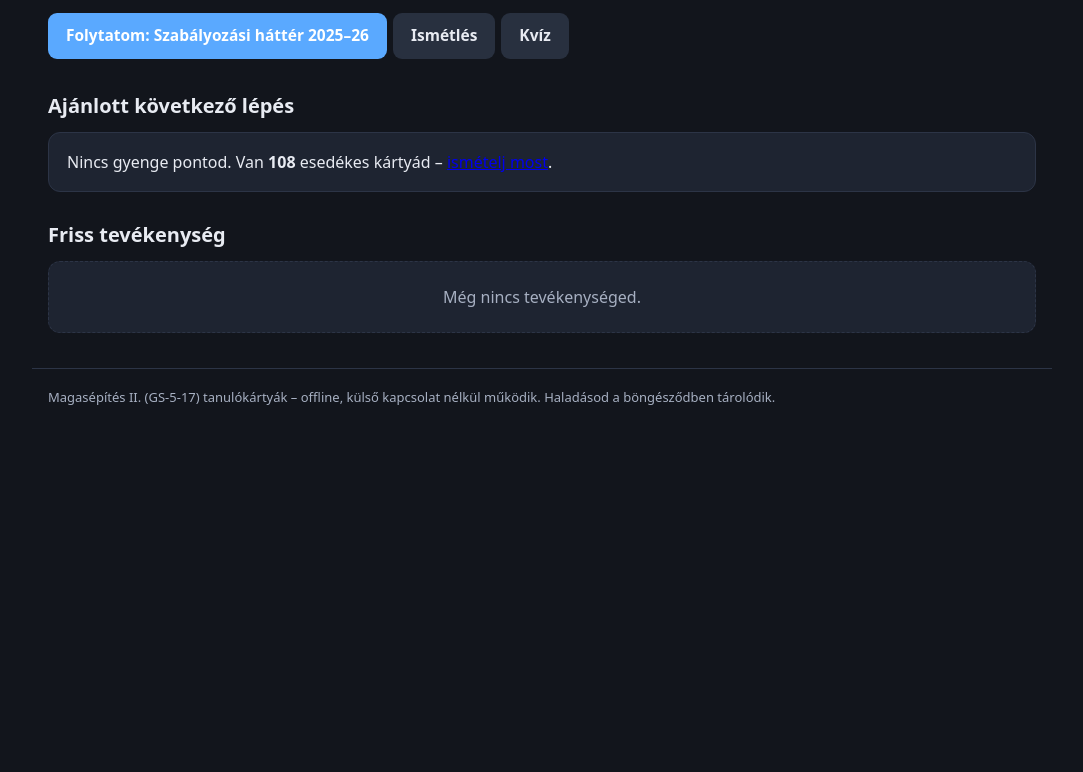
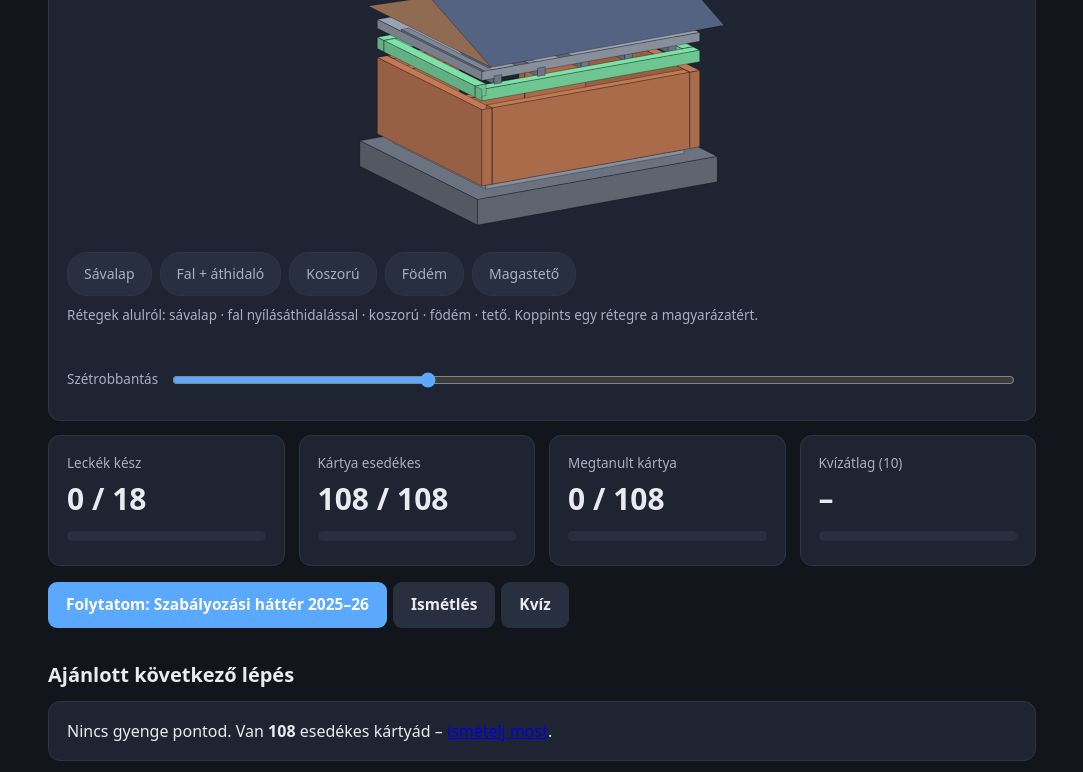
Before and after one commit to BenJooYT/magasepites-II, a plain HTML site: page web/index.html in a window 1280 px wide. Shown: the part 249-1021 px from the top of the page, without its empty margins (98-1181 px from the left). Before the commit the page ends 800 px from the top, so only its background shows below. Drawn offline with Linux system fonts and the light colour scheme.

Commit message:
Vezérlőpult: forgatható 3D házmodell rétegekkel (offline canvas) + finom kártya-tilt

```diff
--- a/web/app.js
+++ b/web/app.js
@@ -113,6 +113,7 @@ document.getElementById("navToggle").addEventListener("click", function () {
   document.getElementById("mainNav").classList.toggle("open");
 });
 function render() {
+  if (window.__heroDestroy) { try { window.__heroDestroy(); } catch (e) {} window.__heroDestroy = null; }
   var h = location.hash || "#/";
   var parts = h.replace(/^#\/?/, "").split("/");
   var r = parts[0] || "";
@@ -139,7 +140,7 @@ function pDashboard() {
   var avg = last10.length ? Math.round(last10.reduce(function (a, h) { return a + h.correct / h.total; }, 0) / last10.length * 100) : null;
   var weak = weakSecs().slice(0, 3);
   var firstOpen = order.filter(function (id) { return !S.secDone[id]; })[0];
-  var htm = "<h1>Vezérlőpult</h1><div class='grid g4'>"
+  var htm = "<h1>Vezérlőpult</h1>" + heroHTML() + "<div class='grid g4'>"
     + statCard("Leckék kész", done + " / " + order.length, pct(done, order.length))
     + statCard("Kártya esedékes", cc.due + " / " + cc.total, pct(cc.total - cc.due, cc.total))
     + statCard("Megtanult kártya", cc.learned + " / " + cc.total, pct(cc.learned, cc.total))
@@ -155,6 +156,40 @@ function pDashboard() {
   htm += S.act.length ? "<div class='card'>" + S.act.slice(0, 8).map(function (a) { return "<div>· <span class='mut'>" + fmtDate(a.ts) + "</span> " + esc(a.label) + "</div>"; }).join("") + "</div>"
     : "<div class='empty'>Még nincs tevékenységed.</div>";
   app.innerHTML = htm;
+  if (window.Hero3D) { try { window.__heroDestroy = window.Hero3D.mount("heroCv", "heroChips", "heroCap", "heroEx"); } catch (e) {} }
+}
+/* 3D hero a vezérlőpulton: a vásznat + rétegchippeket a Hero3D tölti meg. */
+function heroHTML() {
+  return "<div class='card hero3d'><div class='hero3d-head'><div>"
+    + "<h2 style='margin:0'>Ház – rétegről rétegre</h2>"
+    + "<p class='mut small' style='margin:2px 0 0'>Forgasd ujjal vagy egérrel · koppints egy rétegre a magyarázatért.</p></div></div>"
+    + "<canvas id='heroCv' class='hero3d-cv' role='img' aria-label='Forgatható 3D házmodell: alap, fal áthidalóval, koszorú, födém, tető'></canvas>"
+    + "<div class='chiprow' id='heroChips'></div>"
+    + "<p class='mut small' id='heroCap' style='min-height:44px'></p>"
+    + "<label class='small mut hero3d-ex'>Szétrobbantás <input type='range' id='heroEx' min='0' max='100' value='30' aria-label='Rétegek széthúzása'></label></div>";
+}
+/* Finom 3D-tilt a tanulókártyán (csak finom-mutatós, mozgásérzékeny eszközön nem). */
+function addTilt(fc) {
+  if (!fc) return;
+  try {
+    if (window.matchMedia && (window.matchMedia("(prefers-reduced-motion: reduce)").matches ||
+      window.matchMedia("(pointer: coarse)").matches || !window.matchMedia("(hover: hover)").matches)) return;
+  } catch (e) { return; }
+  var raf = 0;
+  fc.addEventListener("pointermove", function (e) {
+    if (fc.classList.contains("flip")) return;
+    var r = fc.getBoundingClientRect();
+    var dx = (e.clientX - r.left) / Math.max(1, r.width) - 0.5;
+    var dy = (e.clientY - r.top) / Math.max(1, r.height) - 0.5;
+    if (raf) cancelAnimationFrame(raf);
+    raf = requestAnimationFrame(function () {
+      fc.style.transform = "rotateY(" + (dx * 8).toFixed(2) + "deg) rotateX(" + (-dy * 8).toFixed(2) + "deg)";
+    });
+  });
+  fc.addEventListener("pointerleave", function () {
+    if (raf) cancelAnimationFrame(raf);
+    fc.style.transform = "";
+  });
 }
 function statCard(label, val, p) {
   return "<div class='card'><div class='mut small'>" + label + "</div><div class='stat-num'>" + val + "</div><div class='bar" + (p >= 70 ? " good" : p >= 40 ? "" : " warn") + "'><i style='width:" + Math.min(100, p) + "%'></i></div></div>";
@@ -248,7 +283,8 @@ function flashWidget(mount, queue, opts) {
       + "<button class='btn good' data-g='5'>Tudtam (3)</button></div>"
       + "<p class='mut small'>Billentyű: <kbd>Szóköz</kbd> fordít, <kbd>1</kbd><kbd>2</kbd><kbd>3</kbd> értékel. (" + esc(DB.sections[it.sec].title) + ")</p></div>";
     var fc = document.getElementById("fc");
-    function flip() { fc.classList.add("flip"); document.getElementById("grades").style.display = "grid"; fc.onclick = null; }
+    addTilt(fc);
+    function flip() { fc.classList.add("flip"); fc.style.transform = ""; document.getElementById("grades").style.display = "grid"; fc.onclick = null; }
     fc.onclick = flip;
     fc.onkeydown = function (e) {
       if (e.code === "Space" || e.code === "Enter") { e.preventDefault(); flip(); }
--- /dev/null
+++ b/web/hero3d.js
@@ -0,0 +1,344 @@
+/* Magasépítés II. Tanulótárs – 3D hero (offline, függőség nélkül).
+   Vanilla canvas 2D-re rajzolt izometrikus házmodell: sávalap, fal
+   nyílásáthidalással (Porotherm áthidaló kiemelve), koszorú, E-gerendás
+   födém, magastető. Egérrel / ujjal forgatható, szétszedhető nézet,
+   rétegkijelölés tanulási magyarázattal.
+   Mobil: pointer events, touch-action: pan-y (függőleges scroll megmarad),
+   DPR cap, reszponzív vászonméret. */
+(function () {
+  "use strict";
+
+  var REDUCED = window.matchMedia && window.matchMedia("(prefers-reduced-motion: reduce)").matches;
+  var COARSE = window.matchMedia && window.matchMedia("(pointer: coarse)").matches;
+  var TILT = 0.30;          // dőlésszög-faktor a dimetrikus vetítéshez
+  var SPIN = 0.22;          // rad/s automatikus forgás
+  var IDLE_RESUME = 3500;   // ms tétlenség után újraindul a forgás
+  var IDLE_CLEAR = 5000;    // ms chip-tétlenség után a kijelölés elhalványul
+
+  var LAYERS = [
+    { id: "alap", name: "Sávalap",
+      desc: "Sávalap: a falak terhét a talajra adja. Lábazatnál kívül XPS + vízszigetelés – ez tipikus hőhíd-csomópont (05-ös fejezet)." },
+    { id: "fal", name: "Fal + áthidaló",
+      desc: "Kék elem = Porotherm áthidaló (húzott öv). Felette min. 1 sor (20 cm) ráfalazás a nyomott öv – enélkül nincs végleges teherbírás. Kivétel: M-25, az azonnal terhelhető." },
+    { id: "koszoru", name: "Koszorú",
+      desc: "Zöld sáv = monolit vb koszorú a födémsíkban: teherelosztás + merevítés. U-zsalu bennmaradó zsaluként, kívül hőszigeteléssel, különben hőhíd." },
+    { id: "fodem", name: "Födém",
+      desc: "E-gerenda + béléstest + helyszíni felbeton. Felfekvés ≥ 10–12 cm; teherbírás csak kibetonozás és koszorú után. Az ablakon át a gerendák is látszanak." },
+    { id: "teto", name: "Magastető",
+      desc: "A fedélszék a koszorúra ül. Csomópontban kritikus: a hőszigetelés folytonossága és a légzárás a födém–tető találkozásánál." }
+  ];
+  var EX_STEP = [0, 1.1, 2.2, 3.3, 4.4]; // rétegenkénti szétcsúsztatás (modell-egység)
+
+  /* ---------- geometria ---------- */
+  function F(pts, n, color, layer) { return { p: pts, n: n, c: color, l: layer }; }
+  function box(out, cx, cy, cz, sx, sy, sz, color, layer) {
+    var x0 = cx - sx / 2, x1 = cx + sx / 2;
+    var y0 = cy - sy / 2, y1 = cy + sy / 2;
+    var z0 = cz - sz / 2, z1 = cz + sz / 2;
+    out.push(F([[x0, y0, z1], [x1, y0, z1], [x1, y1, z1], [x0, y1, z1]], [0, 0, 1], color, layer));
+    out.push(F([[x0, y0, z0], [x0, y1, z0], [x1, y1, z0], [x1, y0, z0]], [0, 0, -1], color, layer));
+    out.push(F([[x0, y0, z0], [x0, y0, z1], [x0, y1, z1], [x0, y1, z0]], [-1, 0, 0], color, layer));
+    out.push(F([[x1, y0, z0], [x1, y1, z0], [x1, y1, z1], [x1, y0, z1]], [1, 0, 0], color, layer));
+    out.push(F([[x0, y0, z0], [x1, y0, z0], [x1, y0, z1], [x0, y0, z1]], [0, -1, 0], color, layer));
+    out.push(F([[x0, y1, z0], [x0, y1, z1], [x1, y1, z1], [x1, y1, z0]], [0, 1, 0], color, layer));
+  }
+
+  /* Megj.: a dobozok szándékosan 0.02-es hézagokkal illeszkednek (sarok- és
+     rétegcsatlakozások), hogy ne keletkezzen egy síkban fekvő / egymásba
+     metsző lappár – azt a painter-rendezés nem tudná helyesen sorrendezni. */
+  function buildModel(pal) {
+    var faces = [];
+    /* 0 – sávalap */
+    box(faces, 5, 4, 0.5, 11, 9, 1, pal.found, 0);
+    /* padlólemez az alap felett (alja az alap síkja fölött) */
+    box(faces, 5, 4, 1.095, 9.1, 7.1, 0.15, pal.slab, 0);
+    /* 1 – falak. Homlokfali ablaknyílás: x 3.5–6.5, z 1.9–3.22.
+       Felette áthidaló (húzott öv, kicsit büszke a falsíkból),
+       afelett ráfalazás (nyomott öv) a koszorúig. */
+    var W = pal.brick;
+    box(faces, 1.985, 0.225, 2.235, 3.03, 0.45, 2.47, W, 1); // bal pillér (x 0.47–3.5)
+    box(faces, 8.015, 0.225, 2.235, 3.03, 0.45, 2.47, W, 1); // jobb pillér (x 6.5–9.53)
+    box(faces, 5, 0.225, 1.45, 2.96, 0.45, 0.9, W, 1);       // parapet
+    box(faces, 5, 0.225, 3.735, 9.06, 0.45, 0.53, W, 1);     // ráfalazás = nyomott öv (z 3.47–4.0)
+    box(faces, 5, 0.225, 3.345, 2.96, 0.51, 0.25, pal.acc, 1); // Porotherm áthidaló (z 3.22–3.47)
+    box(faces, 5, 7.775, 2.5, 9.06, 0.45, 3, W, 1);          // hátfal
+    box(faces, 0.225, 4, 2.5, 0.45, 8, 3, W, 1);             // bal oldalfal
+    box(faces, 9.775, 4, 2.5, 0.45, 8, 3, W, 1);             // jobb oldalfal
+    /* 2 – koszorú (alja a falsík teteje fölött) */
+    box(faces, 5, 0.25, 4.245, 10, 0.5, 0.45, pal.acc2, 2);
+    box(faces, 5, 7.75, 4.245, 10, 0.5, 0.45, pal.acc2, 2);
+    box(faces, 0.25, 4, 4.245, 0.5, 6.96, 0.45, pal.acc2, 2);
+    box(faces, 9.75, 4, 4.245, 0.5, 6.96, 0.45, pal.acc2, 2);
+    /* 3 – E-gerendás födém (gerendák teteje a lemez alja alatt) */
+    var gx;
+    for (gx = 1; gx <= 9; gx += 2) box(faces, gx, 4, 4.265, 0.35, 7.1, 0.33, pal.beam, 3);
+    box(faces, 5, 4, 4.665, 10, 8, 0.35, pal.slab, 3);
+    /* 4 – magastető (eresz z=4.86, gerinc z=6.42, y=4) */
+    faces.push(F([[-0.7, -0.7, 4.86], [10.7, -0.7, 4.86], [10.7, 4, 6.42], [-0.7, 4, 6.42]],
+      [0, -0.5, 0.87], pal.roof, 4));
+    faces.push(F([[-0.7, 8.7, 4.86], [-0.7, 4, 6.42], [10.7, 4, 6.42], [10.7, 8.7, 4.86]],
+      [0, 0.5, 0.87], pal.roof, 4));
+    faces.push(F([[0, -0.7, 4.86], [0, 4, 6.42], [0, 8.7, 4.86]], [-1, 0, 0], pal.gable, 4));
+    faces.push(F([[10, -0.7, 4.86], [10, 8.7, 4.86], [10, 4, 6.42]], [1, 0, 0], pal.gable, 4));
+    return faces;
+  }
+
+  /* ---------- szín ---------- */
+  function shade(hex, n) {
+    var f = 1;
+    if (Math.abs(n[2]) > 0.9) f = 1;
+    else if (Math.abs(n[2]) > 0.5) f = 0.93;
+    else if (Math.abs(n[0]) > 0.5) f = 0.78;
+    else f = 0.88;
+    var v = parseInt(hex.slice(1), 16);
+    var r = Math.min(255, ((v >> 16) & 255) * f) | 0;
+    var g = Math.min(255, ((v >> 8) & 255) * f) | 0;
+    var b = Math.min(255, (v & 255) * f) | 0;
+    return "rgb(" + r + "," + g + "," + b + ")";
+  }
+  function cssVar(name, fb) {
+    try {
+      var v = getComputedStyle(document.documentElement).getPropertyValue(name).trim();
+      return v || fb;
+    } catch (e) { return fb; }
+  }
+
+  /* ---------- mount ---------- */
+  function mount(cvId, chipsId, capId, exId) {
+    var cv = typeof cvId === "string" ? document.getElementById(cvId) : cvId;
+    if (!cv) return function () {};
+    var ctx;
+    try { ctx = cv.getContext("2d"); } catch (e) { ctx = null; }
+    if (!ctx) { cv.style.display = "none"; return function () {}; }
+    var chipsEl = document.getElementById(chipsId);
+    var capEl = document.getElementById(capId);
+    var exEl = document.getElementById(exId);
+
+    var pal = {
+      acc: cssVar("--acc", "#5aa9ff"), acc2: cssVar("--acc2", "#7ee2a8"),
+      found: "#6b7280", slab: "#9aa3b2", brick: "#c27a56",
+      beam: "#7c8698", roof: "#5b6b8c", gable: "#b98a68"
+    };
+    var faces = buildModel(pal);
+
+    var state = {
+      ang: 0.7, ex: 0.3, pinned: -1, hover: -1,
+      lastAct: 0, lastChip: 0, dim: 0, dimTarget: 0, clearTimer: 0,
+      raf: 0, dead: false, w: 0, h: 0
+    };
+    if (exEl) { state.ex = (parseInt(exEl.value, 10) || 0) / 100; }
+
+    function sel() { return state.hover >= 0 ? state.hover : state.pinned; }
+    function defaultCap() {
+      return "Rétegek alulról: sávalap · fal nyílásáthidalással · koszorú · födém · tető. Koppints egy rétegre a magyarázatért.";
+    }
+    function paintCap() {
+      if (!capEl) return;
+      var s = sel();
+      capEl.textContent = s >= 0 ? (LAYERS[s].name + " – " + LAYERS[s].desc) : defaultCap();
+    }
+    function paintChips() {
+      if (!chipsEl) return;
+      var s = sel(), i, html = "";
+      for (i = 0; i < LAYERS.length; i++) {
+        html += "<button type='button' class='chipbtn" + (s === i ? " on" : "") +
+          "' data-l='" + i + "' aria-pressed='" + (state.pinned === i) + "'>" +
+          LAYERS[i].name + "</button>";
+      }
+      chipsEl.innerHTML = html;
+    }
+
+    /* vetítés + rajz */
+    function frame() {
+      var i, j, cosA = Math.cos(state.ang), sinA = Math.sin(state.ang);
+      var vx = cosA, vy = sinA; // nézeti irány (x,y)
+      var proj = [], s = sel();
+      for (i = 0; i < faces.length; i++) {
+        var fc = faces[i];
+        var dot = fc.n[0] * vx + fc.n[1] * vy + fc.n[2] * 0.35;
+        if (dot <= 0.02) continue; // hátlap eldobása
+        var dz = EX_STEP[fc.l] * state.ex, d = 0, z = 0, raw = [];
+        for (j = 0; j < fc.p.length; j++) {
+          var p = fc.p[j];
+          var rx = p[0] * cosA + p[1] * sinA;
+          var ry = -p[0] * sinA + p[1] * cosA;
+          var zz = p[2] + dz;
+          raw.push([ry, -zz + rx * TILT]);
+          d += rx; z += zz;
+        }
+        proj.push({ pts: raw, depth: d / fc.p.length, z: z / fc.p.length,
+          layer: fc.l, c: shade(fc.c, fc.n), dim: s >= 0 && fc.l !== s });
+      }
+      /* painter-rendezés: távolság, majd réteg/magasság mint determinisztikus
+         döntetlen-feloldás (stabil sorrend, nincs vibrálás határesetekben) */
+      proj.sort(function (a, b) { return a.depth - b.depth || a.layer - b.layer || a.z - b.z; });
+
+      var w = state.w, h = state.h;
+      ctx.clearRect(0, 0, w, h);
+      if (!proj.length) return;
+      var x0 = 1e9, x1 = -1e9, y0 = 1e9, y1 = -1e9, k, q;
+      for (k = 0; k < proj.length; k++) {
+        var pp = proj[k].pts;
+        for (q = 0; q < pp.length; q++) {
+          if (pp[q][0] < x0) x0 = pp[q][0];
+          if (pp[q][0] > x1) x1 = pp[q][0];
+          if (pp[q][1] < y0) y0 = pp[q][1];
+          if (pp[q][1] > y1) y1 = pp[q][1];
+        }
+      }
+      var sc = Math.min(w / Math.max(1e-6, x1 - x0), h / Math.max(1e-6, y1 - y0)) * 0.9;
+      var ox = w / 2 - (x0 + x1) / 2 * sc, oy = h / 2 - (y0 + y1) / 2 * sc;
+      ctx.lineWidth = 1;
+      ctx.strokeStyle = "rgba(0,0,0,0.28)";
+      for (k = 0; k < proj.length; k++) {
+        var g = proj[k];
+        ctx.globalAlpha = g.dim ? 1 - state.dim * 0.75 : 1;
+        ctx.fillStyle = g.c;
+        ctx.beginPath();
+        ctx.moveTo(ox + g.pts[0][0] * sc, oy + g.pts[0][1] * sc);
+        for (q = 1; q < g.pts.length; q++) ctx.lineTo(ox + g.pts[q][0] * sc, oy + g.pts[q][1] * sc);
+        ctx.closePath();
+        ctx.fill();
+        ctx.stroke();
+      }
+      ctx.globalAlpha = 1;
+    }
+
+    /* méretezés: DPR cap mobilon 1, egyébként max 2 */
+    var dpr = 1;
+    function fit() {
+      var r = cv.getBoundingClientRect();
+      var cssW = Math.max(1, r.width), cssH = Math.max(1, r.height || cv.clientHeight || 260);
+      var small = window.innerWidth < 760 || COARSE;
+      dpr = Math.min(window.devicePixelRatio || 1, small ? 1 : 2);
+      state.w = cssW; state.h = cssH;
+      cv.width = Math.round(cssW * dpr); cv.height = Math.round(cssH * dpr);
+      ctx.setTransform(dpr, 0, 0, dpr, 0, 0);
+      frame();
+    }
+
+    /* hurok (csökkentett mozgásnál csak igény szerint rajzol) */
+    var prev = 0;
+    function loop(t) {
+      if (state.dead) return;
+      if (!prev) prev = t;
+      var dt = Math.min(0.05, (t - prev) / 1000); prev = t;
+      if (!REDUCED && t - state.lastAct > IDLE_RESUME) state.ang += dt * SPIN;
+      /* halványítás-kiegyenlítés: kijelöléskor gyors, visszafelé lassú */
+      var dd = state.dimTarget - state.dim;
+      if (dd !== 0) {
+        var step = (dd > 0 ? 5 : 1.2) * dt;
+        state.dim += Math.abs(dd) <= step ? dd : (dd > 0 ? step : -step);
+      }
+      frame();
+      state.raf = requestAnimationFrame(loop);
+    }
+
+    /* forgatás: egységes pointer-kezelés egérre + érintésre.
+       touch-action: pan-y (CSS) → függőleges scroll megmarad, vízszintes húzás forgat. */
+    var drag = null;
+    function onDown(e) {
+      if (e.pointerType === "mouse" && e.button !== 0) return;
+      drag = { x: e.clientX, a: state.ang, id: e.pointerId };
+      state.lastAct = performance.now();
+      try { cv.setPointerCapture(e.pointerId); } catch (err) {}
+    }
+    function onMove(e) {
+      if (!drag || e.pointerId !== drag.id) return;
+      var dx = e.clientX - drag.x;
+      state.ang = drag.a + dx * 0.008;
+      state.lastAct = performance.now();
+      if (REDUCED) frame();
+    }
+    function onUp(e) {
+      if (drag && e.pointerId === drag.id) { drag = null; state.lastAct = performance.now(); }
+    }
+
+    /* kijelölés-érintés: órát indít; 5 mp chip-tétlenség után minden
+       réteg lassan visszaúszik teljes fedettségre */
+    function chipTouch() {
+      state.lastChip = performance.now();
+      state.dimTarget = sel() >= 0 ? 1 : 0;
+      if (state.clearTimer) clearTimeout(state.clearTimer);
+      state.clearTimer = setTimeout(clearSel, IDLE_CLEAR);
+    }
+    function clearSel() {
+      state.clearTimer = 0;
+      if (sel() < 0) return;
+      state.pinned = -1; state.hover = -1;
+      state.dimTarget = 0;
+      paintChips(); paintCap();
+      if (REDUCED) { state.dim = 0; frame(); }
+    }
+    function onChipsClick(e) {
+      var b = e.target.closest ? e.target.closest("button[data-l]") : null;
+      if (!b) return;
+      var l = +b.getAttribute("data-l");
+      state.pinned = (state.pinned === l) ? -1 : l;
+      state.lastAct = performance.now();
+      paintChips(); paintCap(); chipTouch();
+      if (REDUCED) frame();
+    }
+    function onChipsOver(e) {
+      if (COARSE) return; // érintőképernyőn csak koppintás jelöl ki
+      var b = e.target.closest ? e.target.closest("button[data-l]") : null;
+      state.hover = b ? +b.getAttribute("data-l") : -1;
+      paintChips(); paintCap(); chipTouch();
+    }
+    function onChipsBlur(e) {
+      if (COARSE) return;
+      var to = e.relatedTarget;
+      if (to && chipsEl.contains(to)) return; // jön a focusin a következő gombról
+      state.hover = -1;
+      paintChips(); paintCap(); chipTouch();
+    }
+    function onEx() {
+      state.ex = (parseInt(exEl.value, 10) || 0) / 100;
+      state.lastAct = performance.now();
+      if (REDUCED) frame();
+    }
+    function onResize() { fit(); }
+
+    cv.addEventListener("pointerdown", onDown);
+    cv.addEventListener("pointermove", onMove);
+    cv.addEventListener("pointerup", onUp);
+    cv.addEventListener("pointercancel", onUp);
+    if (chipsEl) {
+      chipsEl.addEventListener("click", onChipsClick);
+      chipsEl.addEventListener("mouseover", onChipsOver);
+      chipsEl.addEventListener("mouseout", onChipsOver);
+      chipsEl.addEventListener("focusin", onChipsOver);
+      chipsEl.addEventListener("focusout", onChipsBlur);
+    }
+    if (exEl) exEl.addEventListener("input", onEx);
+    window.addEventListener("resize", onResize);
+    window.addEventListener("orientationchange", onResize);
+
+    paintChips(); paintCap(); fit();
+    state.lastAct = performance.now();
+    if (!REDUCED) state.raf = requestAnimationFrame(loop);
+
+    return function destroy() {
+      state.dead = true;
+      if (state.raf) cancelAnimationFrame(state.raf);
+      if (state.clearTimer) { clearTimeout(state.clearTimer); state.clearTimer = 0; }
+      cv.removeEventListener("pointerdown", onDown);
+      cv.removeEventListener("pointermove", onMove);
+      cv.removeEventListener("pointerup", onUp);
+      cv.removeEventListener("pointercancel", onUp);
+      if (chipsEl) {
+        chipsEl.removeEventListener("click", onChipsClick);
+        chipsEl.removeEventListener("mouseover", onChipsOver);
+        chipsEl.removeEventListener("mouseout", onChipsOver);
+        chipsEl.removeEventListener("focusin", onChipsOver);
+        chipsEl.removeEventListener("focusout", onChipsBlur);
+      }
+      if (exEl) exEl.removeEventListener("input", onEx);
+      window.removeEventListener("resize", onResize);
+      window.removeEventListener("orientationchange", onResize);
+    };
+  }
+
+  window.Hero3D = { mount: mount, layers: LAYERS,
+    _debug: { build: buildModel, shade: shade } };
+})();
--- a/web/styles.css
+++ b/web/styles.css
@@ -132,3 +132,30 @@ nav.toc .card:hover{border-color:var(--acc)}
   .fc-in{transition:none}
 }
 :focus-visible{outline:2px solid var(--acc);outline-offset:2px}
+/* 3D hero (offline canvas) */
+.hero3d{margin:14px 0;overflow:hidden}
+.hero3d-cv{width:100%;height:300px;display:block;border-radius:8px;
+  cursor:grab;touch-action:pan-y;-webkit-tap-highlight-color:transparent}
+.hero3d-cv:active{cursor:grabbing}
+.chiprow{display:flex;gap:8px;flex-wrap:wrap;margin:12px 0 4px}
+.chipbtn{background:var(--chip);color:var(--mut);border:1px solid var(--line);
+  border-radius:20px;padding:8px 16px;font-size:14px;cursor:pointer;
+  min-height:44px;font-family:inherit}
+.chipbtn:hover{color:var(--txt);border-color:var(--acc)}
+.chipbtn.on{background:var(--acc);border-color:var(--acc);color:#fff;font-weight:600}
+.hero3d-ex{display:flex;align-items:center;gap:12px}
+.hero3d-ex input[type=range]{flex:1;min-height:44px;accent-color:var(--acc)}
+/* finom kiemelés kártyákon (csak egérrel) */
+@media(hover:hover){
+  nav.toc .card,.grid .card{transition:transform .18s ease,box-shadow .18s ease,border-color .18s ease}
+  nav.toc .card:hover,.grid .card:hover{transform:translateY(-2px);
+    box-shadow:0 8px 24px rgba(0,0,0,.25);border-color:var(--acc)}
+  .fc{transition:transform .12s ease-out}
+}
+@media(max-width:760px){
+  .hero3d-cv{height:240px}
+}
+@media(prefers-reduced-motion:reduce){
+  nav.toc .card,.grid .card,.fc{transition:none}
+  nav.toc .card:hover,.grid .card:hover{transform:none;box-shadow:none}
+}
```
Also changed, not shown: web/index.html (+1 -0 lines).
